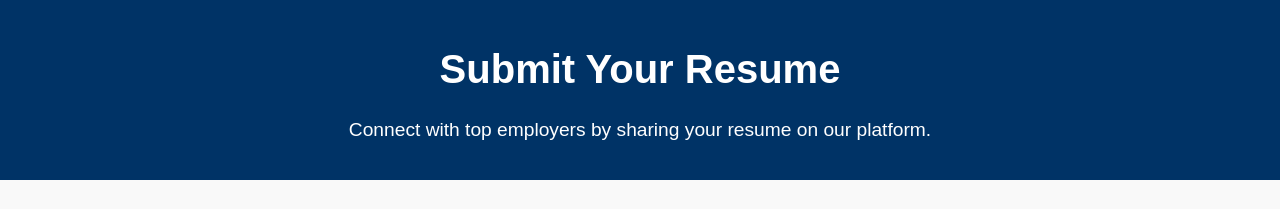
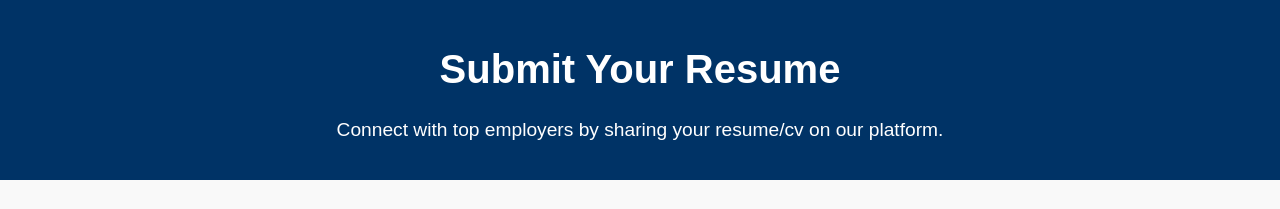
Before and after one commit to fniyonshuti/golink-platform, a plain HTML site: page resume.html in a window 1280 px wide. Shown: the top 209 px of the page. Drawn offline with nearby package versions, Linux system fonts and the light colour scheme.

Commit message:
Update resume.html

```diff
--- a/resume.html
+++ b/resume.html
@@ -10,7 +10,7 @@
   <!-- Header Section -->
   <header>
     <h1>Submit Your Resume</h1>
-    <p>Connect with top employers by sharing your resume on our platform.</p>
+    <p>Connect with top employers by sharing your resume/cv on our platform.</p>
   </header>
 
   <!-- Resume Submission Form -->
```
